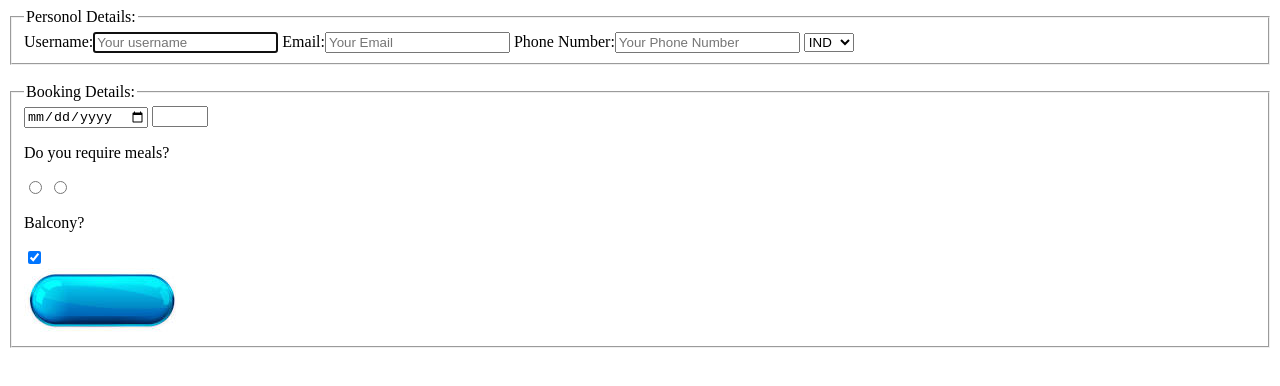
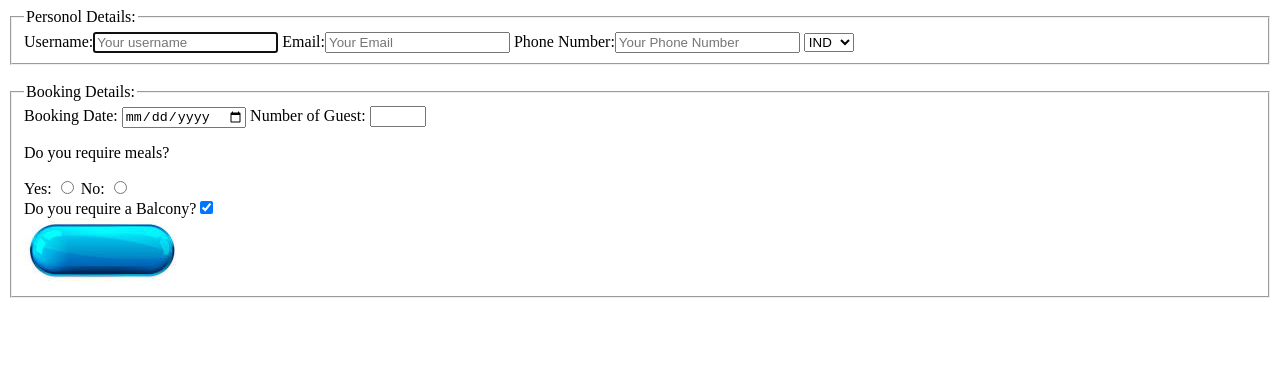
Before and after one commit to Varun514-code/omnifood-site, a plain HTML site: page omnifood/Hotel-Booking-Form.html in a window 1280 px wide. Drawn offline with Linux system fonts and the light colour scheme.

Commit message:
add some lables

```diff
--- a/omnifood/Hotel-Booking-Form.html
+++ b/omnifood/Hotel-Booking-Form.html
@@ -8,7 +8,7 @@
 </head>
 
 <body>
-    <form action="index.html" method="POST">
+    <form action="destionation.html" method="POST">
         <fieldset>
             <legend>Personol Details:</legend>
             <label for="name">Username:</label><input type="text" name="Username" id="name" required autofocus placeholder="Your username" pattern="{a-zA-z}[3,]">
@@ -24,16 +24,15 @@
         <br>
         <fieldset>
             <legend>Booking Details:</legend>
-            <input type="date" name="date" min="2013-12-02">
-            <input type="number" name="guest-number" min="1" max="10">
+            <label for="date">Booking Date: </label><input id="date" type="date" name="date" min="2013-12-02">
+            <label for="Number of Guest">Number of Guest: </label><input id="Number of Guest" type="number" name="guest-number" min="1" max="10">
             <p>Do you require meals?</p>
-            <input type="radio" name="Meals" value="YesMeal">
-            <input type="radio" name="Meals" value="NoMeal">
+            <label for="YesMeals">Yes: </label><input id="YesMeals" type="radio" name="Meals" value="YesMeal">
+            <label for="NoMeals">No: </label><input id="NoMeals" type="radio" name="Meals" value="NoMeal">
             <br>
-            <p>Balcony?</p>
-            <input type="checkbox" name="Balcony" value="Yes" checked>
+            <label for="balcony">Do you require a Balcony?</label><input id="balcony" type="checkbox" name="Balcony" value="Yes" checked>
             <br>
-            <input type="image" src="resources/images/button.jpg">
+            <input type="image" src="resources/images/button.jpg" alt="Submit">
         </fieldset>
     </form>
 </body>
```
Also changed, not shown: omnifood/destionation.html (added, +14 -0 lines), omnifood/tejas.html (+1 -1 lines).
